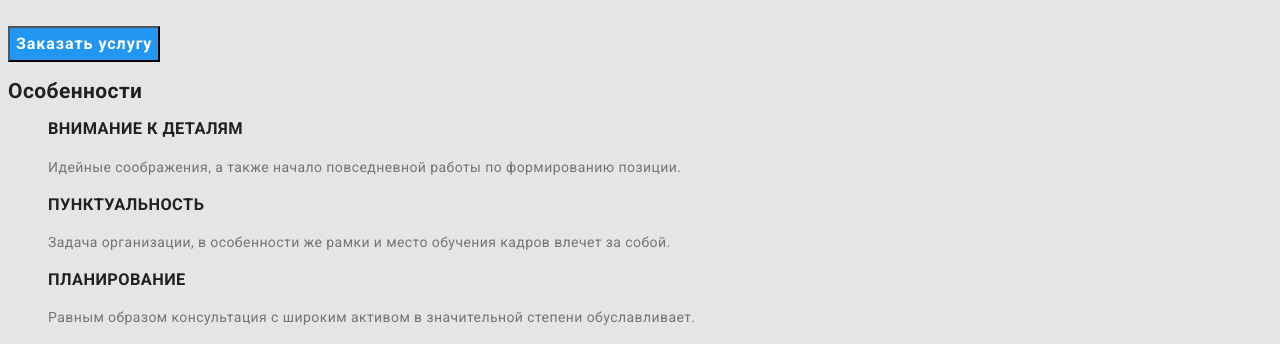
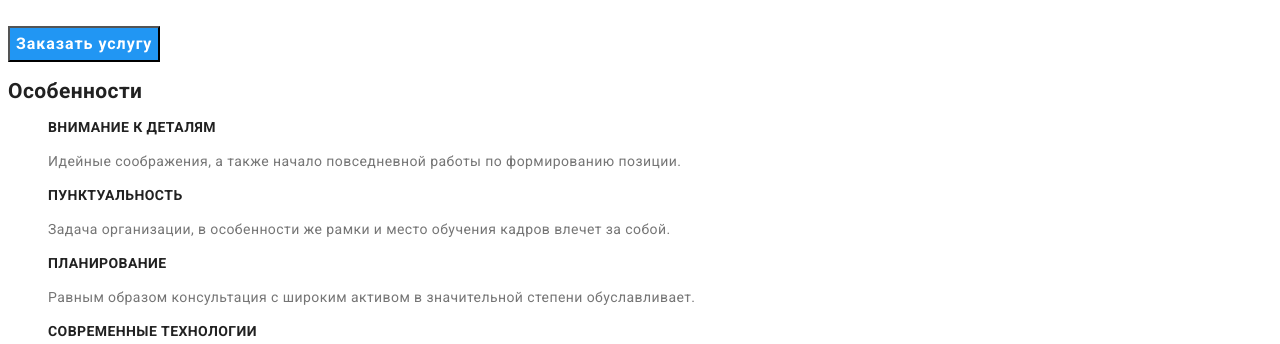
Before and after one commit to NataBelous/goit-markup-hw-02, a plain HTML site: page index.html in a window 1280 px wide. Shown: the part 256-600 px from the top of the page. Drawn offline with Linux system fonts and the light colour scheme.

Commit message:
замена фона

```diff
--- a/css/styles.css
+++ b/css/styles.css
@@ -9,7 +9,7 @@
 }
 
 body {
-	background-color: var(--primary-color);
+	background-color: var(--primary-white-color);
 	color: var(--primary-text-color);
 	font-family: "Roboto", sans-serif;
 	font-size: 14px;
@@ -134,6 +134,7 @@
 .specifics {
 	font-weight: 700;
 	line-height: 1.14;
+	font-size: 14px;
 	text-transform: uppercase;
 }
 
```
